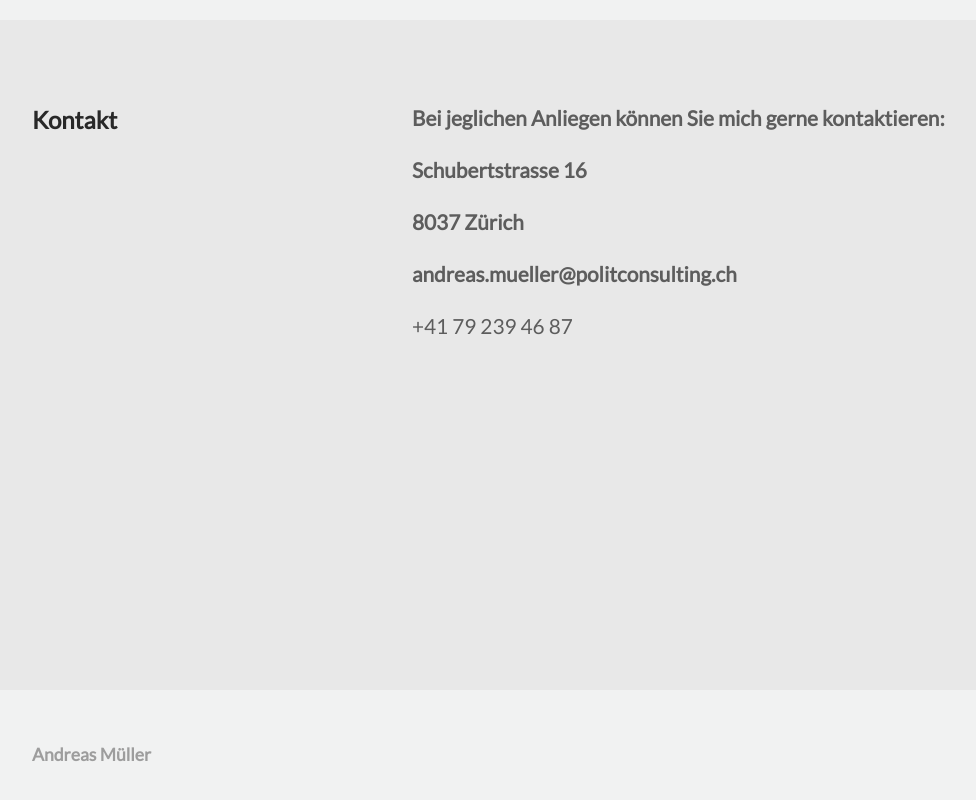
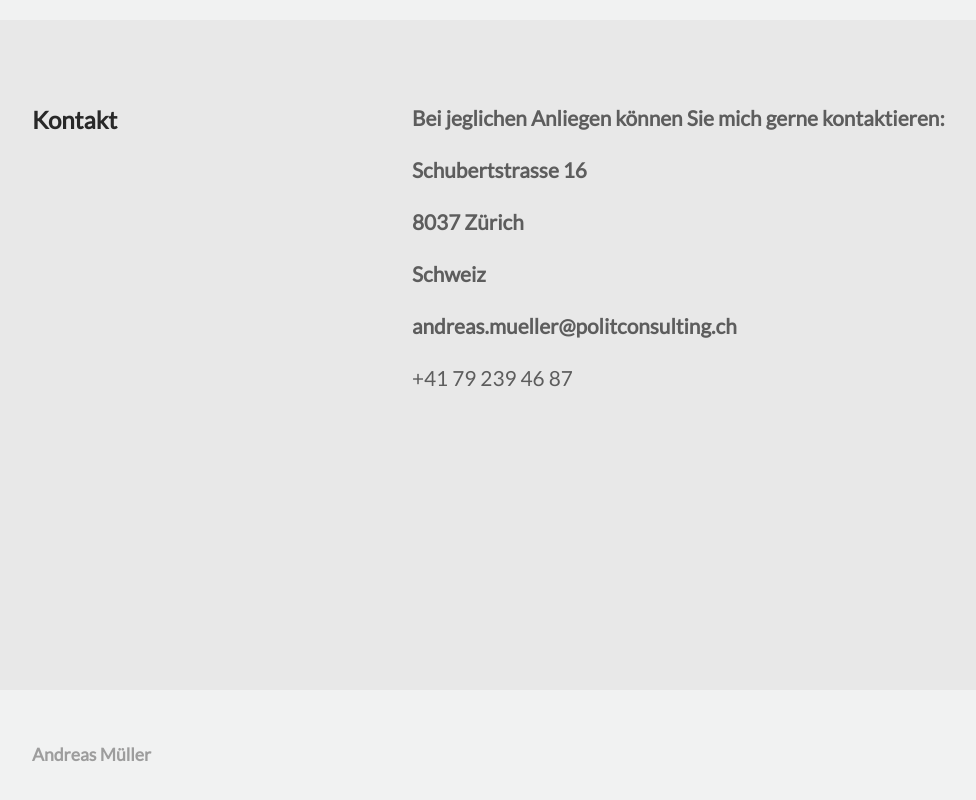
Before and after one commit to mmathys/andreasmueller, a plain HTML site: page index.html in a window 1280 px wide. Shown: the part 780-1580 px from the top of the page, without its empty margins (53-1029 px from the left). Drawn offline with nearby package versions, Linux system fonts and the light colour scheme.

Commit message:
contacts

```diff
--- a/index.html
+++ b/index.html
@@ -60,6 +60,7 @@
             <p class="contact-description__item contact-description__main">Bei jeglichen Anliegen können Sie mich gerne kontaktieren:</p>
             <p class="contact-description__item contact-description__main">Schubertstrasse 16</p>
             <p class="contact-description__item contact-description__main">8037 Zürich</p>
+            <p class="contact-description__item contact-description__main">Schweiz</p>
             <p class="contact-description__item contact-description__main">andreas.mueller@politconsulting.ch</p>
             <p class="contact-description__item">+41 79 239 46 87</p>
           </div>
```
